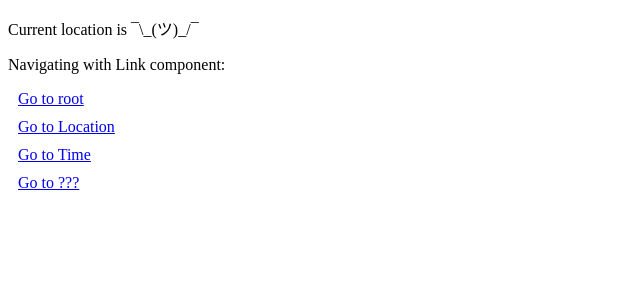
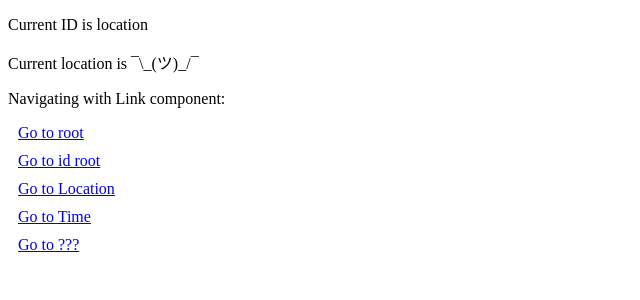
Before and after one commit to DimatiBart/react-demo, a React app: page /location in a window 1280 px wide. Shown: the top 300 px of the page, without its empty margins (0-640 px from the left). Built offline with nearby package versions, Linux system fonts and the light colour scheme; no server answers.

Commit message:
added link and route with :id

```diff
--- a/src/App.js
+++ b/src/App.js
@@ -19,7 +19,7 @@ export default class App extends React.Component {
                     <Route exact path="/" render={() => (
                         <div> Hello, boys and girls </div>
                     )}/>
-                    {/*<Route path="/:id" component={DisplayID}/>*/}
+                    <Route path="/:id" component={DisplayID}/>
                     <Route path="/location" component={CurrentLocation}/>
                     <Route path="/time" component={CurrentTime}/>
                     {/*<Route path="/zayac/" component={Rabbit}/>*/}
--- a/src/components/Links.js
+++ b/src/components/Links.js
@@ -5,7 +5,7 @@ export default (props) => (
     <div>
         <p>Navigating with Link component:</p>
         <Link className="hoho" to="/">Go to root</Link>
-        {/*<Link className="hoho" to="/123">Go to id root</Link>*/}
+        <Link className="hoho" to="/123">Go to id root</Link>
         <Link className="hoho" to="/location">Go to Location</Link>
         <Link className="hoho" to="/time">Go to Time</Link>
         {/*<Link className="hoho" to="/zayac">Go to Zayac</Link>*/}
```
